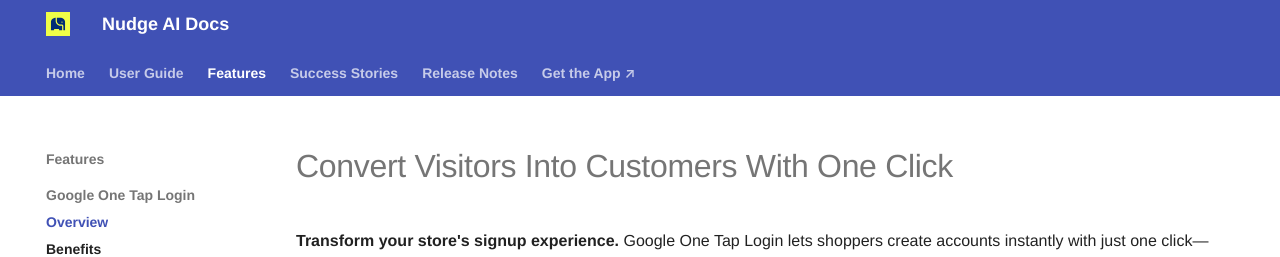
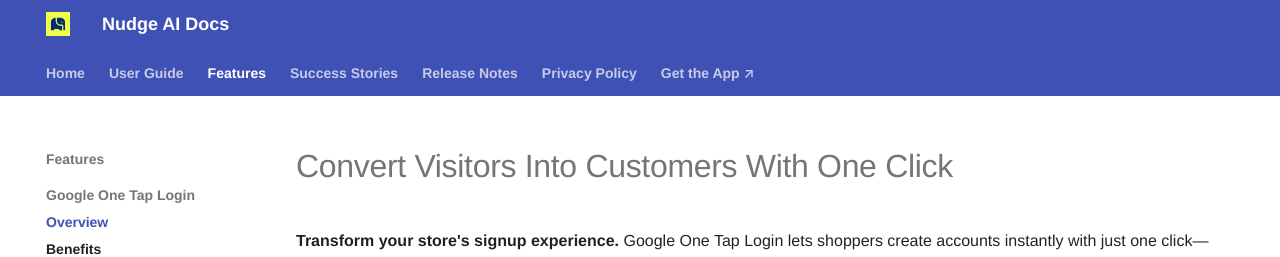
Before and after one commit to nudge-ai-agent/nudge-ai-agent.github.io, an MkDocs documentation site: the page built from docs/features/google-one-tap/index.md, in a window 1280 px wide and 900 px high. Shown: the top 257 px of the window. Built offline with MkDocs 1.6.1 and Material for MkDocs 9.7.7, drawn with Linux system fonts in a browser that asks for light colours; some web fonts are replaced.

Commit message:
docs: Privacy Policy 네비게이션 추가

```diff
--- a/mkdocs.yml
+++ b/mkdocs.yml
@@ -80,6 +80,7 @@ nav:
       - Redfin: success-stories/travel-redfin.md
       - Hipmunk: success-stories/travel-hipmunk.md
   - Release Notes: release-notes.md
+  - Privacy Policy: privacy-policy/index.md
   - "Get the App ↗": https://apps.shopify.com/
 
 plugins:
```
